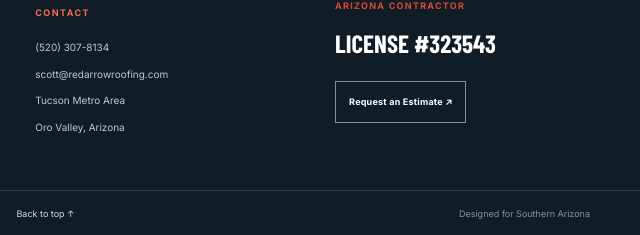
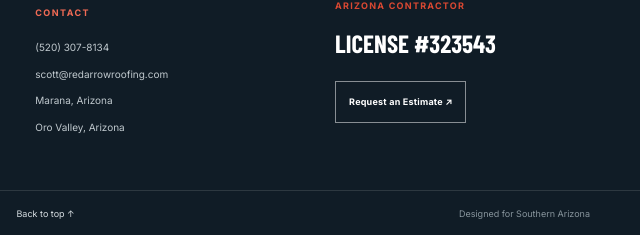
Before and after one commit to dallonpulliam-hash/red-arrow-roofing-website, a plain HTML site: page index.html in a window 1280 px wide. Shown: the part 5828-6063 px from the top of the page, 640-1280 px from the left. Drawn offline with nearby package versions, Linux system fonts and the light colour scheme; a web font is replaced by a local one.

Commit message:
changed tucson to marana in footer

```diff
--- a/index.html
+++ b/index.html
@@ -270,9 +270,8 @@
               <span class="benefit-icon">⌖</span>
               <h3>Local Knowledge</h3>
               <p>
-                We serve Oro Valley and the Marana area, with an
-                understanding of the demands Southern Arizona weather puts on
-                roofs.
+                We serve Oro Valley and the Marana area, with an understanding
+                of the demands Southern Arizona weather puts on roofs.
               </p>
             </article>
             <article class="benefit">
@@ -642,7 +641,7 @@
           <a href="tel:+15203078134">(520) 307-8134</a
           ><a href="mailto:scott@redarrowroofing.com"
             >scott@redarrowroofing.com</a
-          ><span>Tucson Metro Area</span><span>Oro Valley, Arizona</span>
+          ><span>Marana, Arizona</span><span>Oro Valley, Arizona</span>
         </div>
         <div class="footer-license">
           <span class="mini-label">ARIZONA CONTRACTOR</span
```
